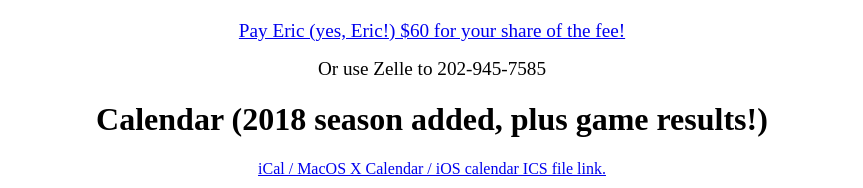
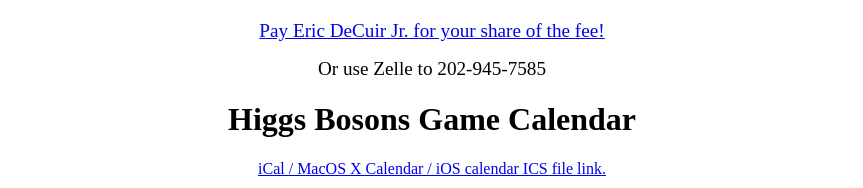
Before and after one commit to bosonsoftball/bosonsoftball.github.io, a plain HTML site: page index.html in a window 1280 px wide. Shown: the top 188 px of the page, without its empty margins (208-1071 px from the left). Drawn offline with Linux system fonts and the light colour scheme; a script that the page names is missing.

Commit message:
Update index.html

```diff
--- a/index.html
+++ b/index.html
@@ -6,7 +6,7 @@
   <head><meta http-equiv="Content-Type" content="text/html; charset=UTF-8" />
 
 
-    <title>Higgs Bosons Softball Everything Page 2022!</title>
+    <title>Higgs Bosons Softball Page</title>
 
   </head>
   <body>
@@ -19,7 +19,7 @@
 
 
 
-<P><big><a href="http://paypal.me/ericdecuirjr/30">Pay Eric (yes, Eric!) $60 for your share of the fee!</a></big>
+<P><big><a href="http://paypal.me/ericdecuirjr/30">Pay Eric DeCuir Jr. for your share of the fee!</a></big>
 
 <p><big>Or use Zelle to 202-945-7585</big></p>
 
@@ -29,7 +29,7 @@
 <p><script type='text/javascript' src='https://darksky.net/widget/default/38.945166,-77.062203/us12/en.js?width=100%&height=350&title=DC Weather&textColor=333333&bgColor=FFFFFF&transparency=false&skyColor=333333&fontFamily=Default&customFont=&units=us&htColor=333333&ltColor=C7C7C7&displaySum=no&displayHeader=yes'></script><p>
   </center>
 
-<p><h1>Calendar (2018 season added, plus game results!)</h1></p>
+<p><h1>Higgs Bosons Game Calendar</h1></p>
 
 <P><a href = "https://www.google.com/calendar/ical/q8gqceo16ir6gqreujj70qj7f4%40group.calendar.google.com/public/basic.ics">iCal / MacOS X Calendar / iOS calendar ICS file link.</a></p>
 
```
